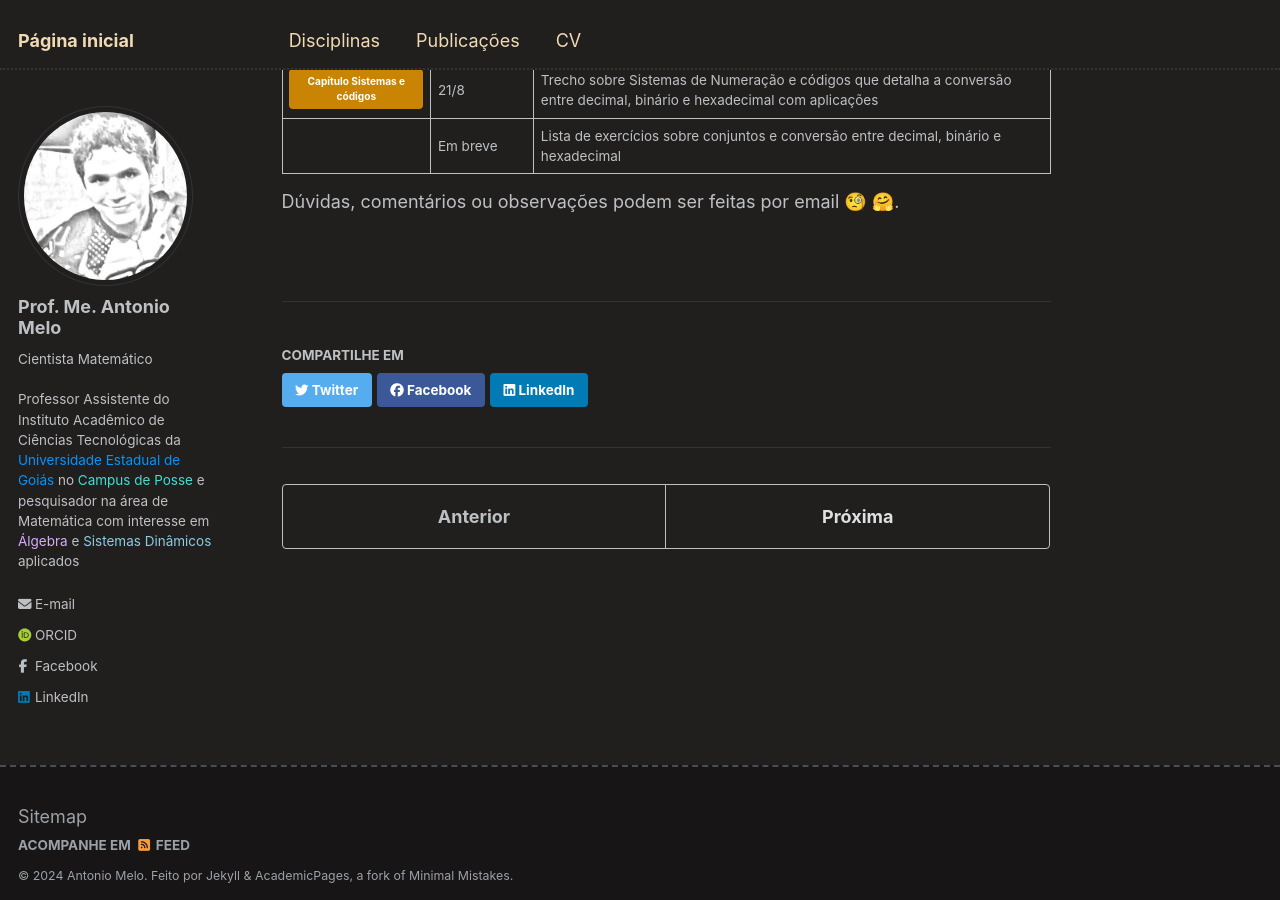
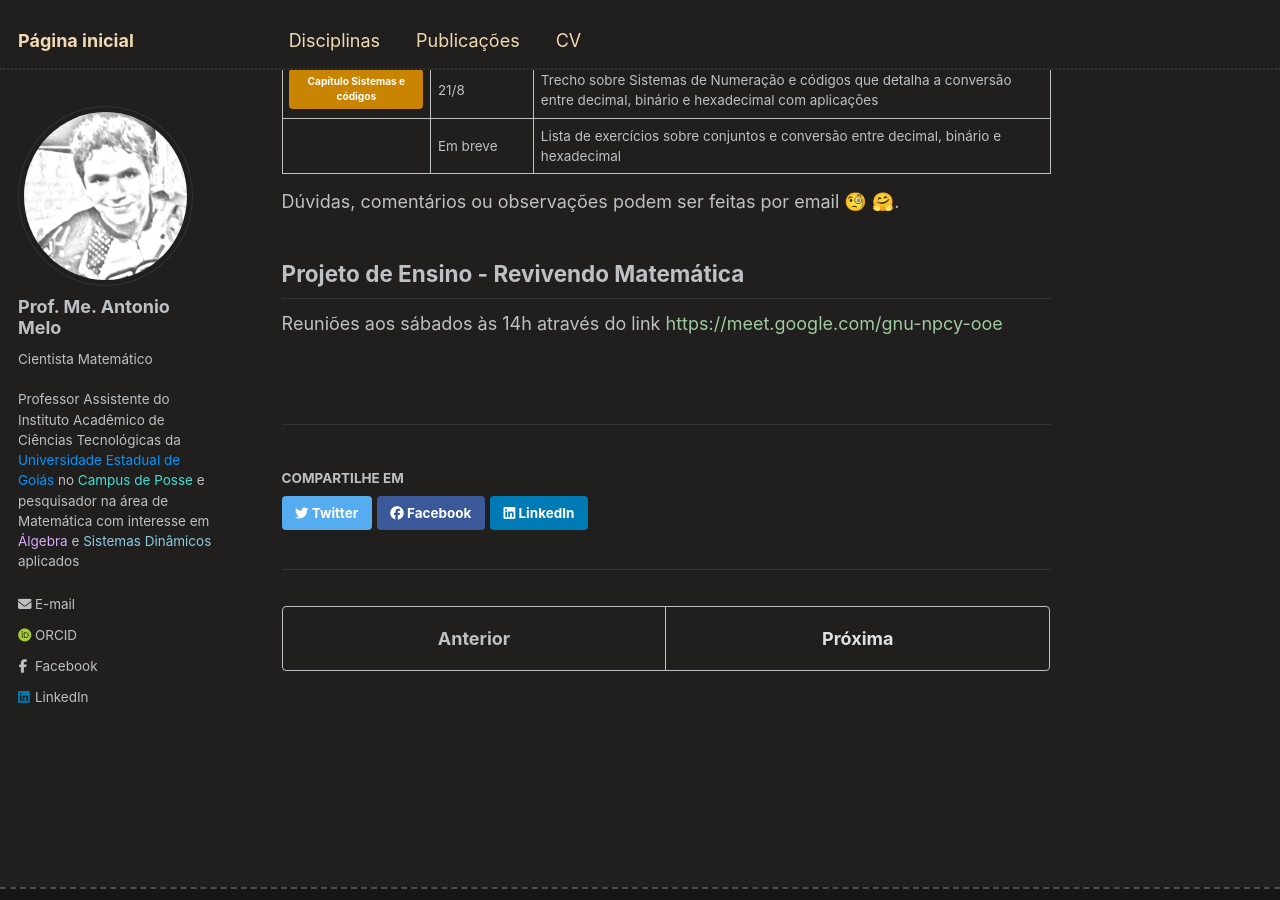
Before and after one commit to antmelo/antmelo.github.io, a Jekyll site: the page built from _teaching/2024-2-fundamentos.md, in a window 1280 px wide and 900 px high, scrolled down 1366 px. Built offline with Jekyll 4.4.1, drawn with Linux system fonts in a browser that asks for light colours; some web fonts are replaced.

Commit message:
Update 2024-2-fundamentos.md

```diff
--- a/_teaching/2024-2-fundamentos.md
+++ b/_teaching/2024-2-fundamentos.md
@@ -43,3 +43,7 @@ lógicas; Lógica de predicados. Aplicações de lógica de predicados.
 
 
    Dúvidas, comentários ou observações podem ser feitas por email &#129488; &#129303;.
+
+## Projeto de Ensino - Revivendo Matemática
+
+Reuniões aos sábados às 14h através do link [https://meet.google.com/gnu-npcy-ooe](https://meet.google.com/gnu-npcy-ooe)
```
